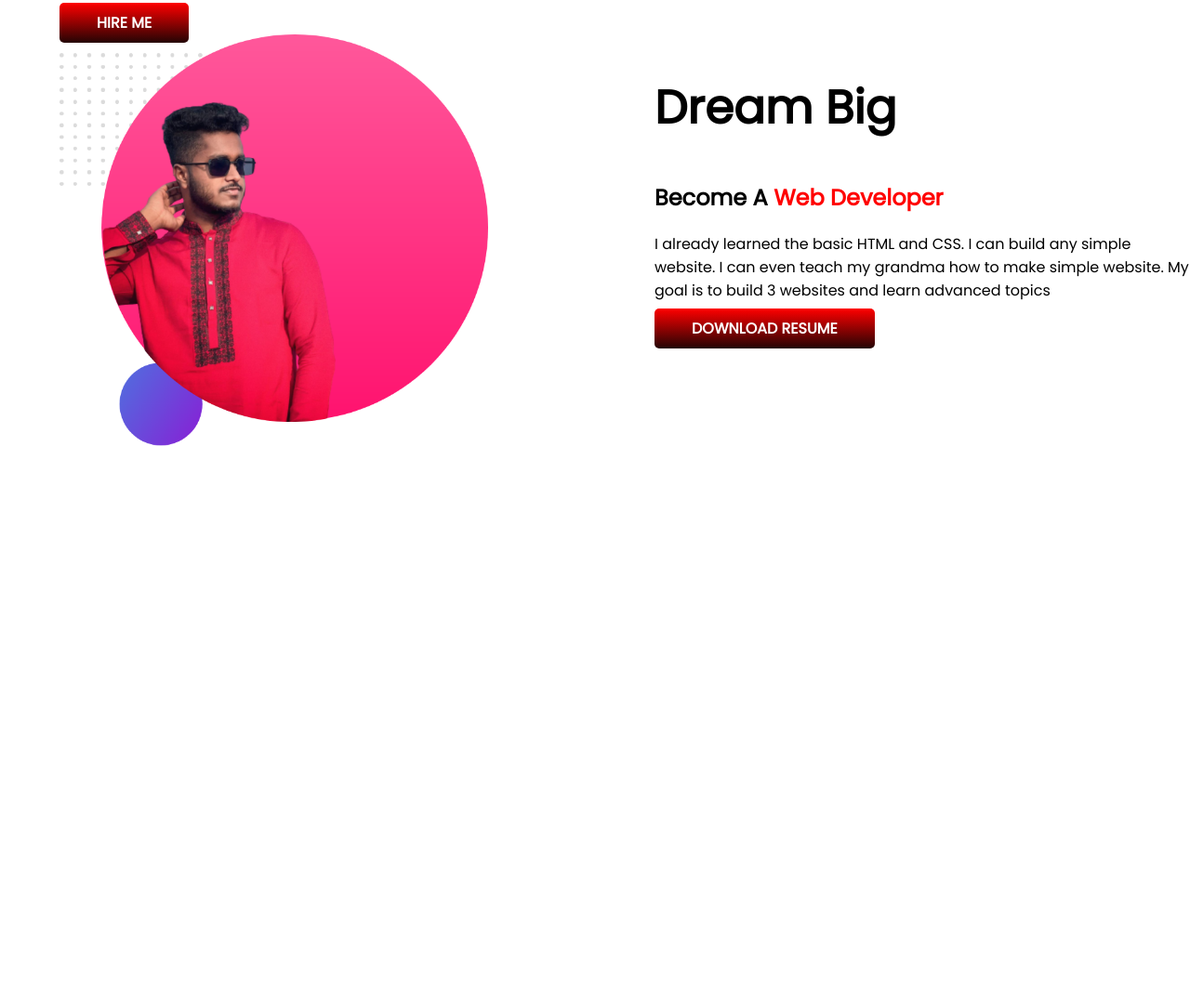
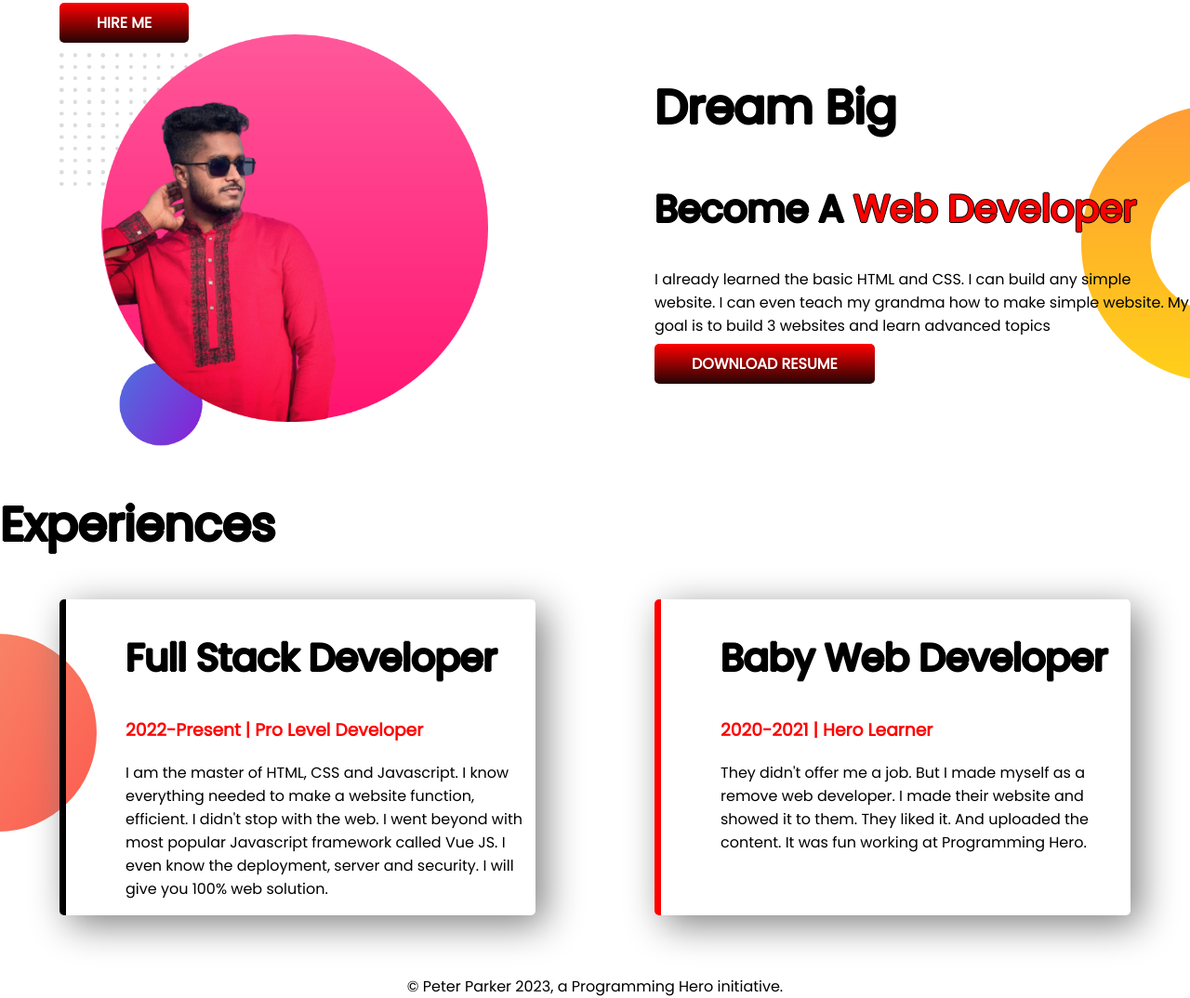
Before and after one commit to Marazahamed/developer-portfolio, a plain HTML site: page index.html in a window 1280 px wide. Shown: the part 501-1575 px from the top of the page at 93% size. Before the commit the page ends 988 px from the top, so only its background shows below. Drawn offline with Linux system fonts and the light colour scheme.

Commit message:
style border added

```diff
--- a/index.html
+++ b/index.html
@@ -11,7 +11,7 @@
     <link rel="stylesheet" href="style.css">
 </head>
 <body>
-<section class="top-banner">
+<section class="top-banner flexible-container">
     <div class="half-width">
         <h1>Welcome To</h1>
       <h1><span class="red-color"> Meraz Mahmud's</span> World</h1>
@@ -24,7 +24,7 @@
         <img src="my-bg.png" alt="Sexy Boii">
      </div>
 </section>
-<section>
+<section class="banner flexible-container">
 <div class="half-width">
     <img src="my-bg2.png" alt="">
 </div>
@@ -35,5 +35,24 @@
 <a class="link-button" target="_blank" href="">DOWNLOAD RESUME</a>
 </div>
 </section>
+<section class="experience-area">
+<h1>Experiences</h1>
+<div class="flexible-container">
+    <div id="full-stack" class="half-width2">
+        <h2>Full Stack Developer</h2>
+        <h3 class="red">2022-Present | Pro Level Developer</h3>
+        <p>I am the master of HTML, CSS and Javascript. I know everything needed to make a website function, efficient. I didn't stop with the web. I went beyond with most popular Javascript framework called Vue JS. I even know the deployment, server and security. I will give you 100% web solution.</p>
+
+    </div>
+    <div id="baby-class" class="half-width2">
+        <h2>Baby Web Developer</h2>
+        <h3 class="red">2020-2021 | Hero Learner</h3>
+        <p>They didn't offer me a job. But I made myself as a remove web developer. I made their website and showed it to them. They liked it. And uploaded the content. It was fun working at Programming Hero.</p>
+    </div>
+</div>
+</section>
 </body>
+<footer>
+    © Peter Parker 2023, a Programming Hero initiative.
+</footer>
 </html>
--- a/style.css
+++ b/style.css
@@ -4,11 +4,12 @@ body{
 }
 h1{
     font-size: 50px;
+    text-shadow: -1px 0 black, 0 1px black, 1px 0 black, 0 -1px black;
 }
 .red-color{
     color: red;
 }
-section{
+.flexible-container{
     display: flex;
 }
 .half-width{
@@ -30,3 +31,41 @@ section{
     background-image: url(top-banner.png);
     background-repeat: no-repeat;
 }
+.banner{
+    background-image: url(dream-bg.png);
+    background-repeat: no-repeat;
+    background-position: right;
+}
+.half-width2{
+    width: 50%;
+    padding-left: 5%;
+    margin-left: 5%;
+    margin-right: 5%;
+    margin-bottom: 5%;
+    box-shadow: 10px 10px 40px gray;
+    border-radius: 5px;
+}
+.half-width2 img{
+    width: 80%;
+}
+.red{
+    color: red;
+}
+h2{
+    font-size: 40px;
+    text-shadow: -1px 0 black, 0 1px black, 1px 0 black, 0 -1px black;
+}
+ .experience-area{
+    background-image: url(exp-bg.png);
+    background-repeat: no-repeat;
+    background-position: left;
+ }
+ #full-stack{
+    border-left: 7px solid rgb(0, 0, 0);
+}
+#baby-class{
+    border-left: 7px solid rgb(255, 0, 0)
+}
+footer{
+    text-align: center;
+}
```
